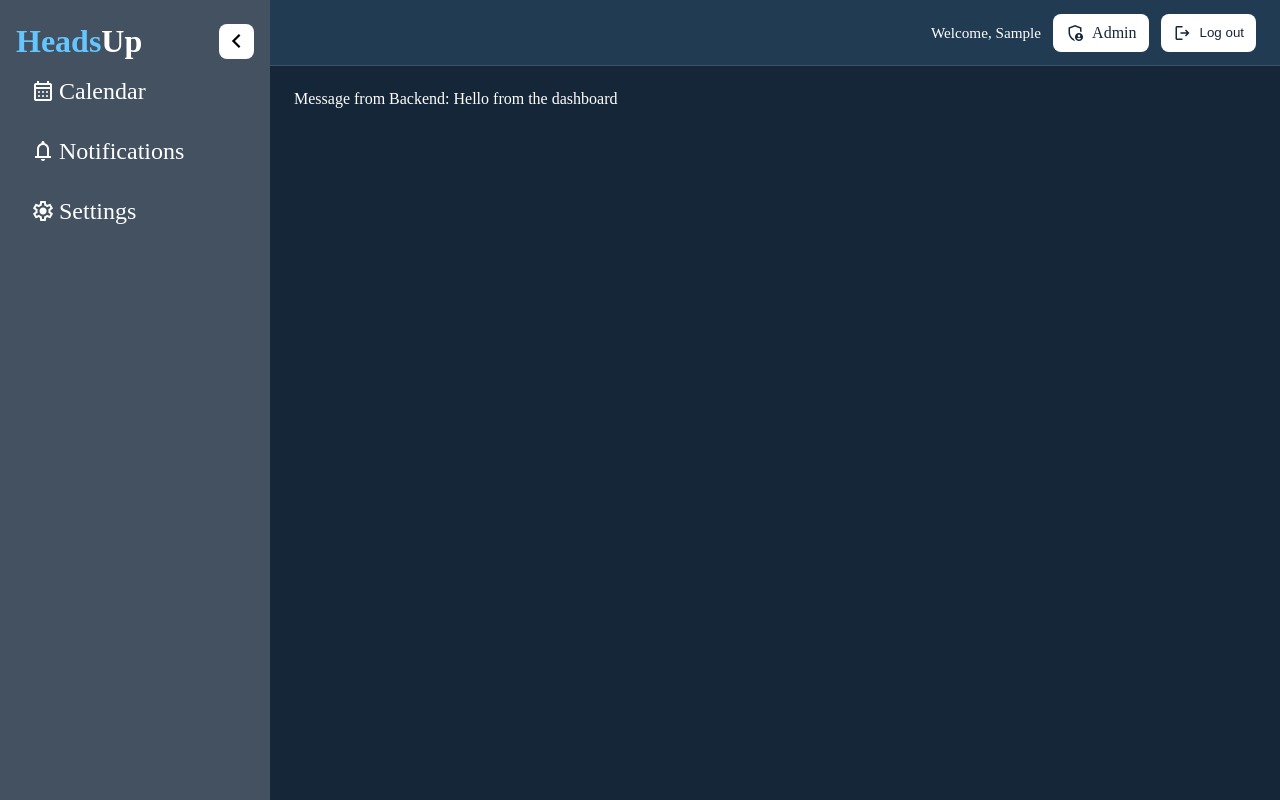
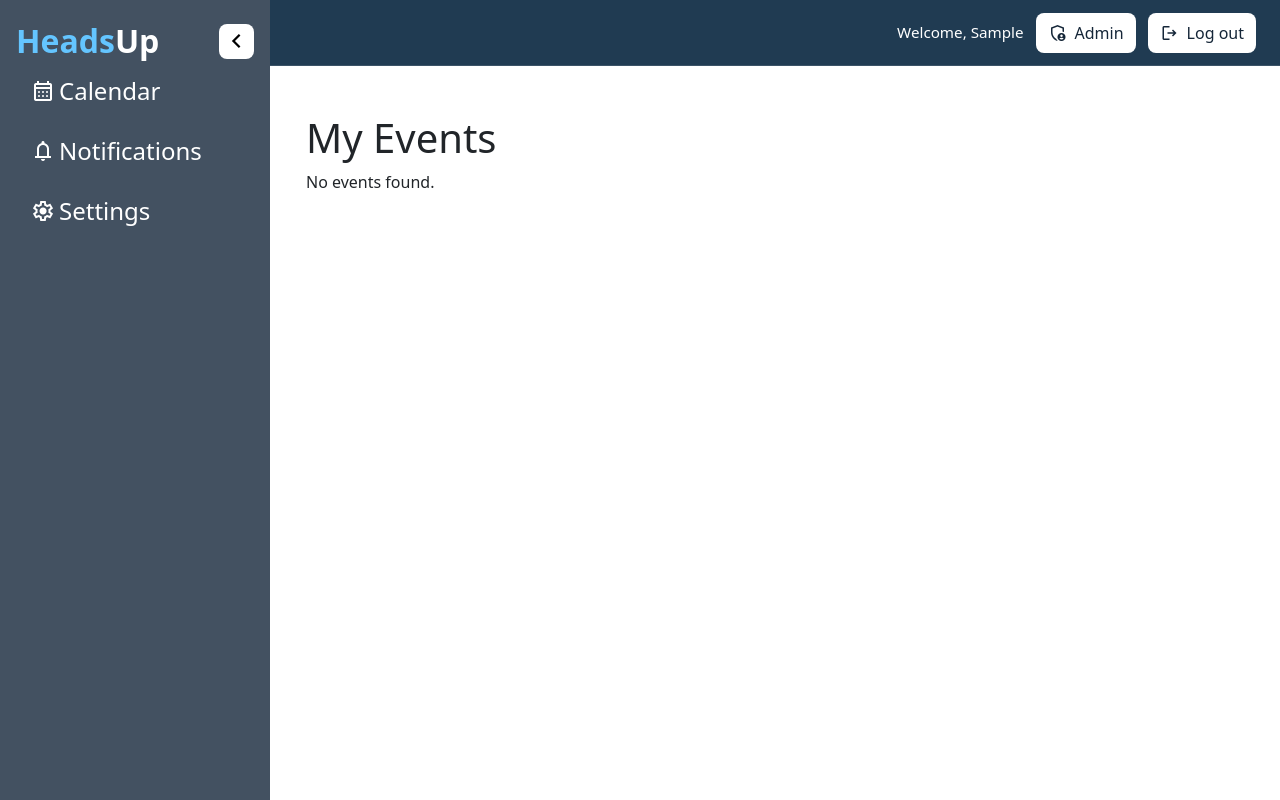
Before and after one commit to AxelD7/heads-up, a Django app: page / in a window 1280 px wide. Run offline with Django 5.2, Linux system fonts and the light colour scheme; the visitor is signed in with stand-in values (Sample User, id 1); data that the repository does not hold is empty.

Commit message:
Updated current event views to use the shared base template, removing the extra base.html wrapper.

```diff
--- a/events/templates/dashboard.html
+++ /dev/null
@@ -1,11 +0,0 @@
-{% extends "base.html" %}
-
-{% block title %}Dashboard{% endblock title %}
-
-{% block content %}
-    <main class="content-area">
-
-        <p>Message from Backend: {{ message }} </p>
-
-    </main>
-{% endblock content %}
--- a/events/templates/events/dashboard.html
+++ b/events/templates/events/dashboard.html
@@ -1,3 +1,9 @@
+{% extends "base.html" %}
+
+{% block title %}My Events | HeadsUp Calendar{% endblock %}
+
+{% block content %}
+    <div class="container mt-4">
         <h1>My Events</h1>
 
         {% for event in events %}
@@ -5,3 +11,5 @@
         {% empty %}
             <p>No events found.</p>
         {% endfor %}
+    </div>
+{% endblock %}
--- a/events/templates/events/event_confirm_delete.html
+++ b/events/templates/events/event_confirm_delete.html
@@ -1,4 +1,6 @@
-{% extends "events/base.html" %}
+{% extends "base.html" %}
+
+{% block title %}Delete Event | HeadsUp Calendar{% endblock %}
 
 {% block content %}
 
@@ -19,7 +21,7 @@
                 This action cannot be undone.
             </p>
 
-            <form method="POST">
+            <form action="{% url 'events:event_delete' event.pk %}" method="POST">
                 {% csrf_token %}
 
                 <button type="submit" class="btn btn-danger">
--- a/events/templates/events/event_detail.html
+++ b/events/templates/events/event_detail.html
@@ -1,4 +1,6 @@
-{% extends "events/base.html" %}
+{% extends "base.html" %}
+
+{% block title %}{{ event.title }} | HeadsUp Calendar{% endblock %}
 
 {% block content %}
 <div class="container mt-4">
@@ -54,7 +56,7 @@
                 Delete Event
             </a>
 
-            <a href="{% url 'events:dashboard' %}"
+            <a href="{% url 'events:event_list' %}"
                 class="btn btn-secondary">
                 Back
             </a>
--- a/events/templates/events/event_form.html
+++ b/events/templates/events/event_form.html
@@ -1,4 +1,6 @@
-{% extends "events/base.html" %}
+{% extends "base.html" %}
+
+{% block title %}{{ action }} Event | HeadsUp Calendar{% endblock %}
 
 {% block content %}
 <div class="container mt-4">
@@ -37,7 +39,7 @@
                     {{ action }} Event
                 </button>
 
-                <a href="{% url 'events:dashboard' %}"
+                <a href="{% url 'events:event_list' %}"
                    class="btn btn-secondary">
                     Cancel
                 </a>
--- a/events/tests.py
+++ b/events/tests.py
@@ -242,7 +242,7 @@ class EventViewTestCase(TestCase):
         """
         Ensure users only see events belonging to their account.
         """
-        response = self.client.get(reverse("events:dashboard"))
+        response = self.client.get(reverse("events:event_list"))
 
         self.assertEqual(response.status_code, 200)
 
@@ -464,7 +464,7 @@ class EventViewTestCase(TestCase):
 
         self.assertRedirects(
             response,
-            reverse("events:dashboard"),
+            reverse("events:event_list"),
         )
 
         self.assertFalse(
@@ -478,7 +478,7 @@ class EventViewTestCase(TestCase):
         self.client.logout()
 
         response = self.client.get(
-            reverse("events:dashboard")
+            reverse("events:event_list")
         )
 
         self.assertEqual(response.status_code, 302)
--- a/events/urls.py
+++ b/events/urls.py
@@ -6,11 +6,10 @@ from . import views
 app_name = "events"
 
 urlpatterns = [
-    # Default view
-    path("", views.dashboard, name="dashboard"),
 
-    #Path to view list a currently logged in user of events
-    path("/list", views.event_list, name="event_list"),
+
+    #Path to view dashboard contianing a list of the currently logged in user of events
+    path("", views.event_list, name="event_list"),
 
     # Path when creating a event
     path("create/", views.event_create, name="event_create"),
@@ -21,6 +20,9 @@ urlpatterns = [
     # Path when updating a event
     path("<int:pk>/update/", views.event_update, name="event_update"),
 
+    # Path to confirm an event deletion
+    path("<int:pk>/delete/confirm/", views.event_delete_confirm, name="event_delete_confirm"),
+
     # Path when deleting a event
     path("<int:pk>/delete/", views.event_delete, name="event_delete"),
 ]
--- a/events/views.py
+++ b/events/views.py
@@ -1,22 +1,12 @@
 from django.contrib.auth.decorators import login_required
 from django.shortcuts import render, redirect, get_object_or_404
-from django.views.decorators.http import require_POST
+from django.views.decorators.http import require_GET, require_POST
 
 from .models import Event
 from .forms import EventForm
 
 
 # Event views
-@login_required()
-def dashboard(request):
-
-    context = {
-        "message": "Hello from the dashboard"
-    }
-
-    return render(request, "dashboard.html", context)
-
-
 @login_required
 def event_list(request):
     """
@@ -126,10 +116,11 @@ def event_delete(request, pk):
     )
     event.delete()
 
-    return redirect("events:dashboard")
+    return redirect("events:event_list")
 
 
 @login_required
+@require_GET
 def event_delete_confirm(request, pk):
     """
     Display a confirmation page before deleting an event.
@@ -140,6 +131,8 @@ def event_delete_confirm(request, pk):
         user=request.user
     )
 
-    event.delete()
-
-    return redirect("events:event_list")
+    return render(
+        request,
+        "events/event_confirm_delete.html",
+        {"event": event}
+    )
--- a/static/css/base.css
+++ b/static/css/base.css
@@ -157,6 +157,7 @@ body {
   display: flex;
   flex-direction: column;
   gap: 10px;
+  padding-left: 0;
 }
 
 .sidebar-nav .nav-link {
@@ -186,7 +187,6 @@ body {
 .content-area {
   flex: 1;
   padding: 24px;
-  color: #fff;
 }
 
 /* Resizing content for mobile devices (based off iphone 17) */
--- a/templates/base.html
+++ b/templates/base.html
@@ -14,6 +14,9 @@
       rel="stylesheet"
       href="https://fonts.googleapis.com/css2?family=Material+Symbols+Outlined:opsz,wght,FILL,GRAD@20..48,100..700,0..1,-50..200"
     />
+    {% block extra_head %}
+      <link href="https://cdn.jsdelivr.net/npm/bootstrap@5.3.3/dist/css/bootstrap.min.css" rel="stylesheet">
+    {% endblock %}
   </head>
 
   <body>
@@ -88,9 +91,11 @@
         {% endif %}
 
         <!-- Main page content -->
-        {% block content %}
-        <!-- Other pages will inject their HTML here! -->
-        {% endblock %}
+        <main class="content-area">
+          {% block content %}
+          <!-- Other pages will inject their HTML here! -->
+          {% endblock %}
+        </main>
       </div>
     </div>
   </body>
```
Also changed, not shown: events/templates/events/base.html (deleted, +0 -71 lines), events/templates/events/event_list.html (+8 -0 lines), users/templates/index.html (deleted, +0 -12 lines). Lines whose indentation alone changed are shown as unchanged.
